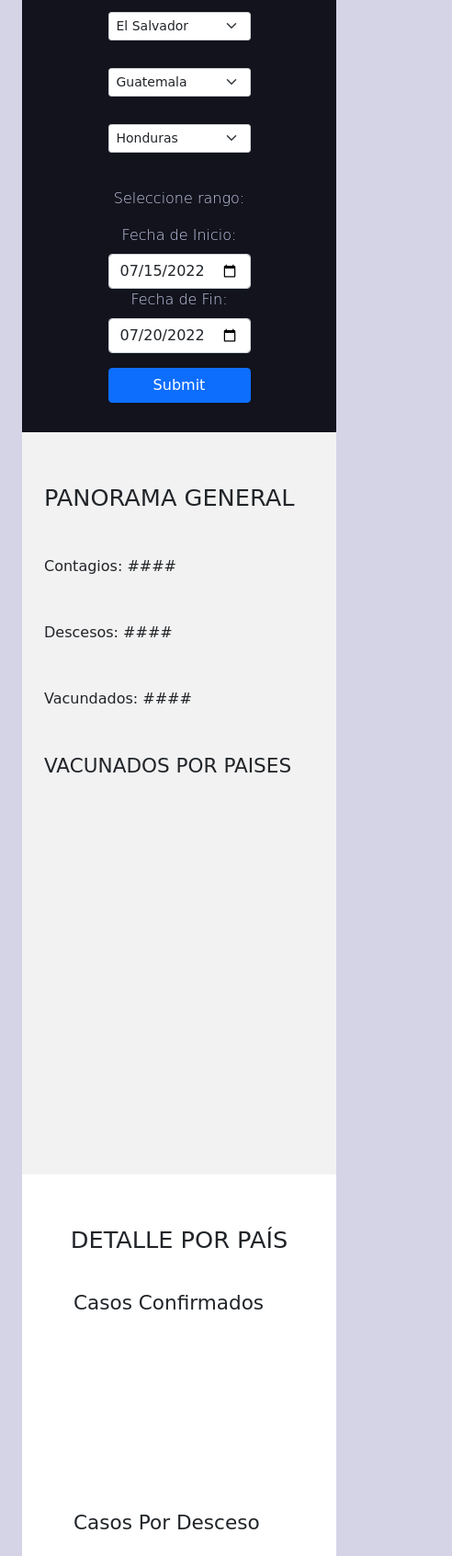
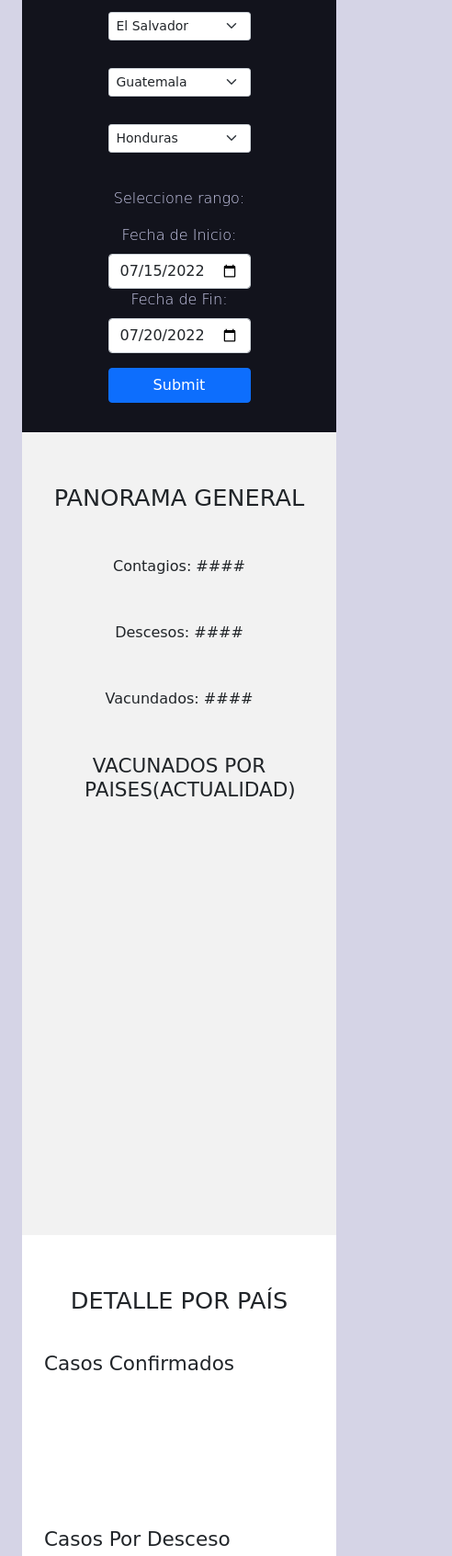
Before and after one commit to FrankAveig/covid-dashboard, a plain HTML site: page index.html in a window 390 px wide. Shown: the part 240-1932 px from the top of the page at 92% size, 492 px wide, since content can reach past the window. Drawn offline with nearby package versions, Linux system fonts and the light colour scheme; no server answers; a web font is replaced by a local one.

Commit message:
cambio de color al chart de dona

```diff
--- a/css/style.css
+++ b/css/style.css
@@ -39,13 +39,11 @@ select{
 .column1 {
   color: rgb(205, 206, 238);
   background-color: rgb(18, 19, 28);
-  min-height: 30rem;
 }
 
 .column2 {
   background-color: #f2f2f2;
   font-weight: 400;
-  min-height: 30rem;
 }
 
 .column2 h3{
@@ -56,7 +54,6 @@ select{
 
 .column3 {
   background-color: rgb(255, 255, 255);
-  min-height: 30rem;
 }
 .column3 h3{
   margin: 40px auto;
@@ -84,6 +81,15 @@ select{
     flex-direction: column;
     text-align: center;
   }
+  .column2{
+    text-align: center;
+  }
+  .chart-vacunados{
+    margin-bottom: 40px!important;
+    width: 70%;
+    margin: auto;
+    text-align: center;
+  }
   .form-control{
     width: 50%;
     margin: auto;
@@ -96,4 +102,14 @@ select{
     width: 50%!important;
     margin: auto auto 30px auto;
   }
+  #barChartConfirmed{
+    width: 300px!important;
+  }
+  #lineChartDemise{
+    width: 300px!important;
+
+  }
+  .column3{
+    overflow-x: scroll;
+  }
 }
--- a/index.html
+++ b/index.html
@@ -120,20 +120,20 @@
                 <p id="contagios" class="my-5">Contagios: ####</p>
                 <p id="descesos" class="my-5">Descesos: ####</p>
                 <p id="vacunados" class="my-5">Vacundados: ####</p>
-                <div class="">
-                  <h4>Vacunados por Paises</h4>
+                <div class="chart-vacunados">
+                  <h4>Vacunados por Paises(Actualidad)</h4>
 
                   <canvas id="vaccinated" width="400" height="400"></canvas>
 
                 </div>
             </div>
-            <div class="column3 col-12 col-lg-7 pt-3 px-2">
+            <div class="column3 col-12 col-lg-7 pt-3 px-lg-2 px-0">
                 <h3 class="text-center">Detalle por País</h3>
-                <div  id="barChartConfirmed" class="mt-3 mx-5">
+                <div  id="barChartConfirmed" class="mt-3 mx-lg-5 mx-4">
                   <h4>Casos Confirmados</h4>
                   <canvas id="myChart"></canvas>
                 </div>
-                <div class="mt-5 mx-5" id="lineChartDemise">
+                <div class="mx-lg-5 mx-4" id="lineChartDemise">
                   <h4>Casos por Desceso</h4>
                   <canvas id="lineChart"></canvas>
                 </div>
--- a/js/charts.js
+++ b/js/charts.js
@@ -137,9 +137,9 @@ export const chartVaccinated= (data)=> {
                 label: 'My First Dataset',
                 data: [data[0].vaccinated, data[1].vaccinated, data[2].vaccinated],
                 backgroundColor: [
-                    'rgb(255, 99, 132)',
-                    'rgb(54, 162, 235)',
-                    'rgb(255, 205, 86)'
+                    'rgba(182, 238, 189, 1)',
+                    'rgba(196, 199, 250, 1)',
+                    'rgba(31, 31, 31, 1)'
                 ],
                 hoverOffset: 4
             }]
```
